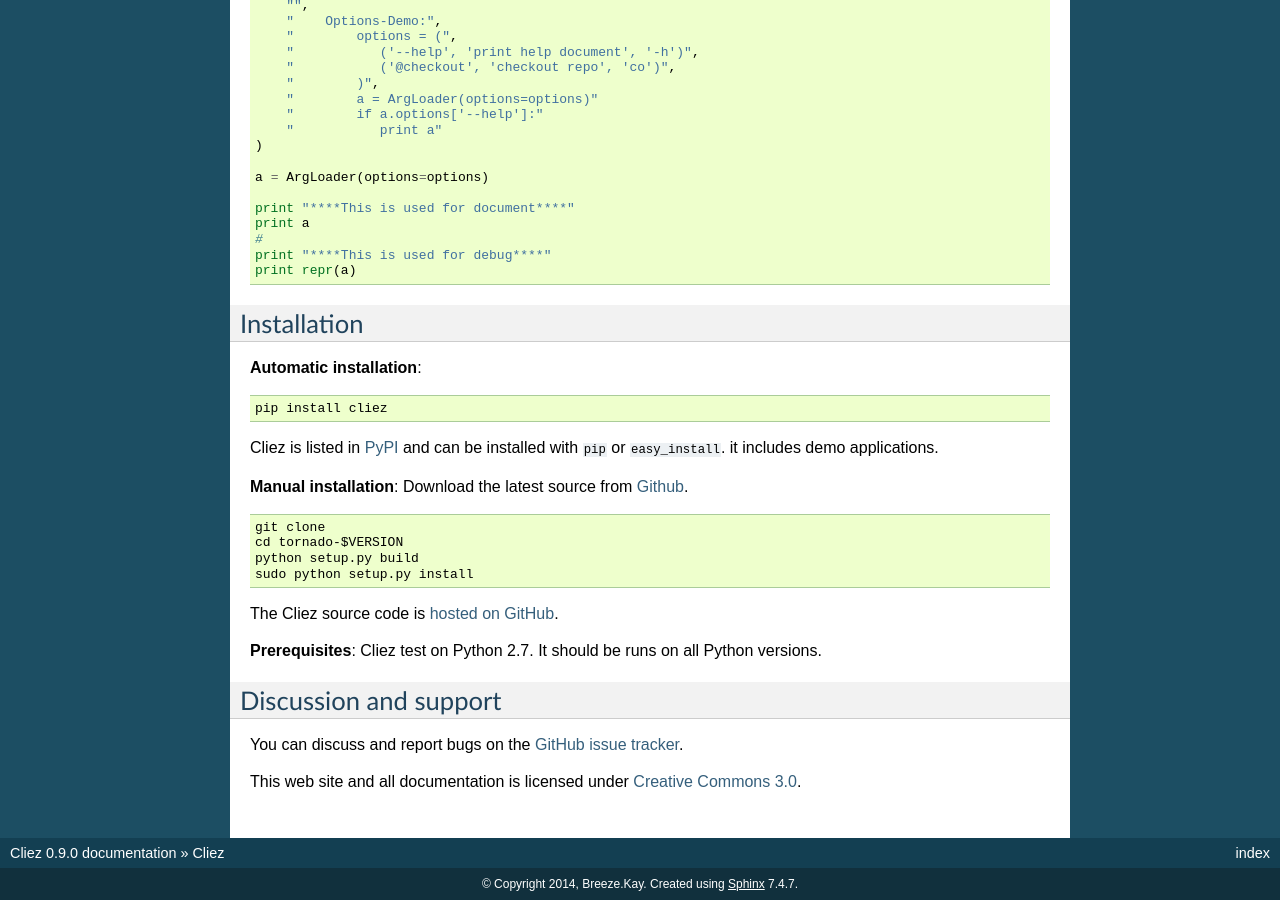
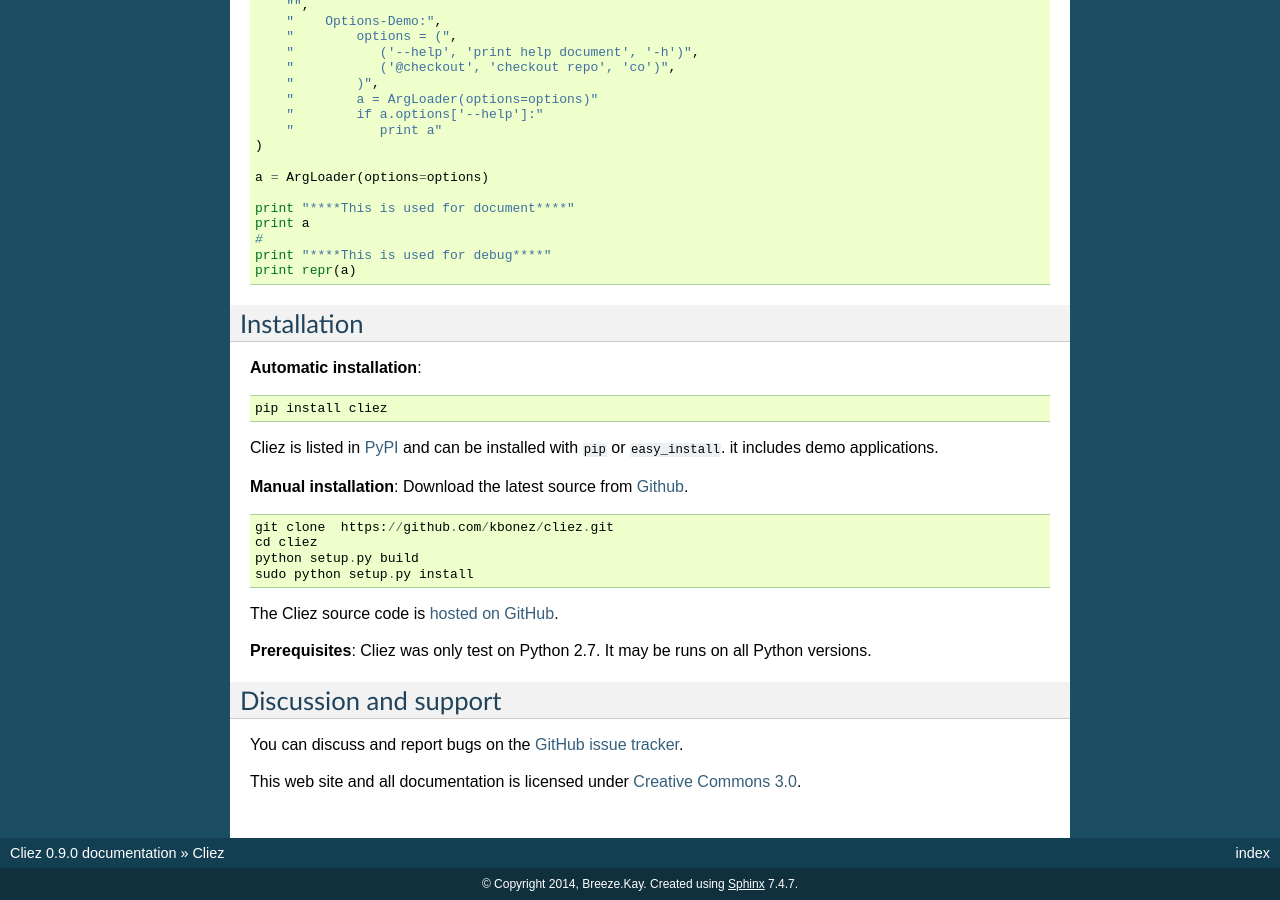
Before and after one commit to 9nix00/cliez, a Sphinx documentation site: the page built from docs/index.rst, in a window 1280 px wide and 900 px high, scrolled down 628 px. Built offline with Sphinx 7.4.7, drawn with Linux system fonts in a browser that asks for light colours.

Commit message:
update document

```diff
--- a/docs/index.rst
+++ b/docs/index.rst
@@ -72,15 +72,15 @@ it includes demo applications.
 
 .. parsed-literal::
 
-    git clone
-    cd tornado-$VERSION
+    git clone  https://github.com/kbonez/cliez.git
+    cd cliez
     python setup.py build
     sudo python setup.py install
 
 The Cliez source code is `hosted on GitHub
-<https://github.com/tornadoweb/tornado>`_.
+<https://github.com/kbonez/cliez/>`_.
 
-**Prerequisites**: Cliez test on Python 2.7.  It should be runs on
+**Prerequisites**: Cliez was only test on Python 2.7.  It may be runs on
 all Python versions.
 
 
```
